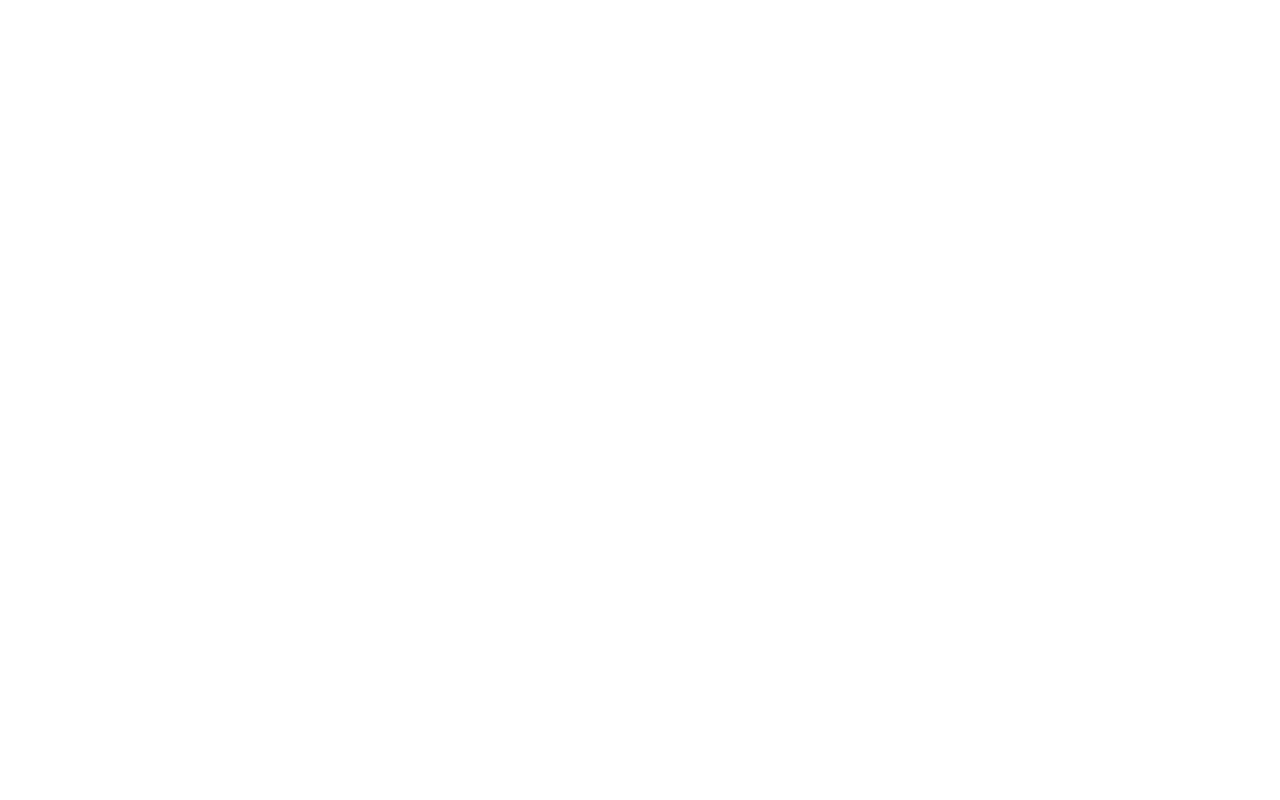
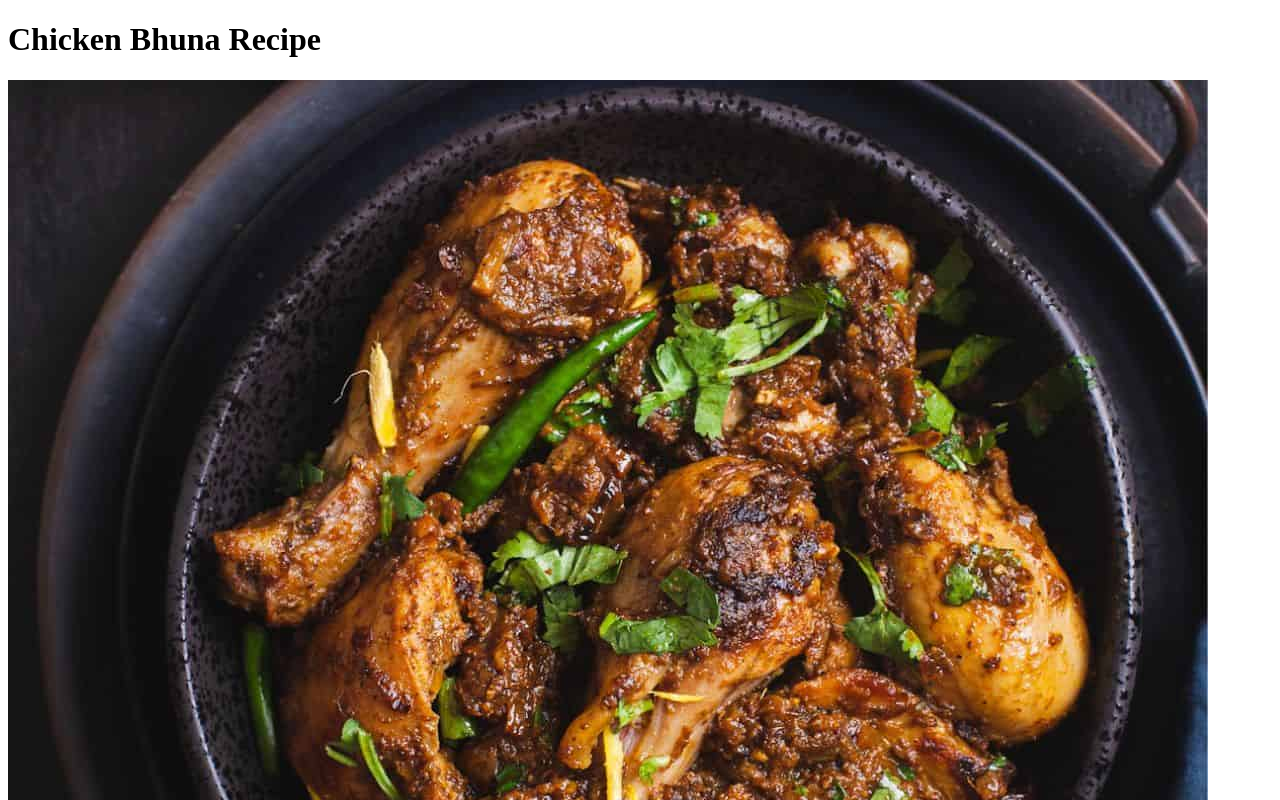
Before and after one commit to HarshSingh-hue/odin-recipes, a plain HTML site: page recipes/chickenBhuna.html in a window 1280 px wide. Shown: the top 800 px of the page. Drawn offline with Linux system fonts and the light colour scheme.

Commit message:
add a heading of chicken bhuna recipe and a cickenBhuna image

```diff
--- a/recipes/chickenBhuna.html
+++ b/recipes/chickenBhuna.html
@@ -7,7 +7,8 @@
 </head>
 
 <body>
-
+    <h1>Chicken Bhuna Recipe</h1>
+    <img src="../images/chickenBhuna.jpg" alt="chicken-bhuna-img">
 </body>
 
 </html>
```
Also changed, not shown: images/chickenBhuna.jpg (added).
